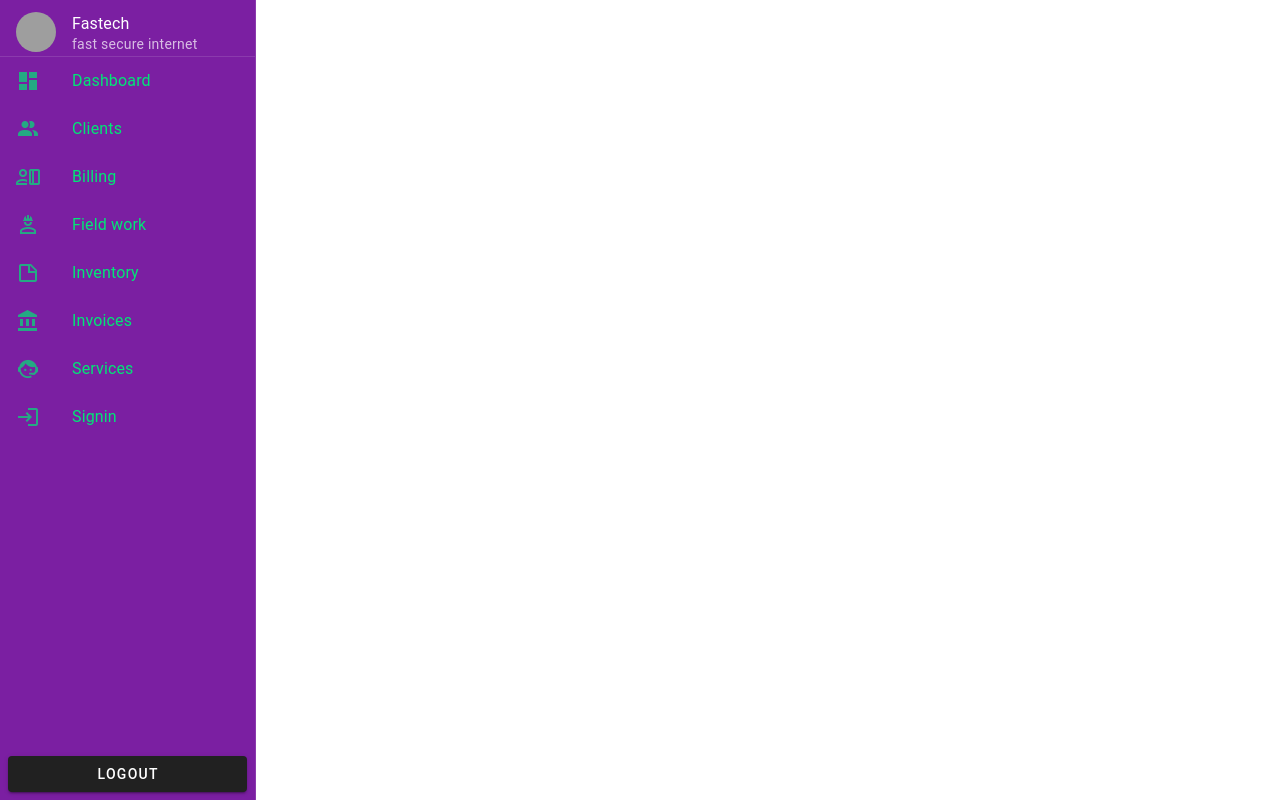
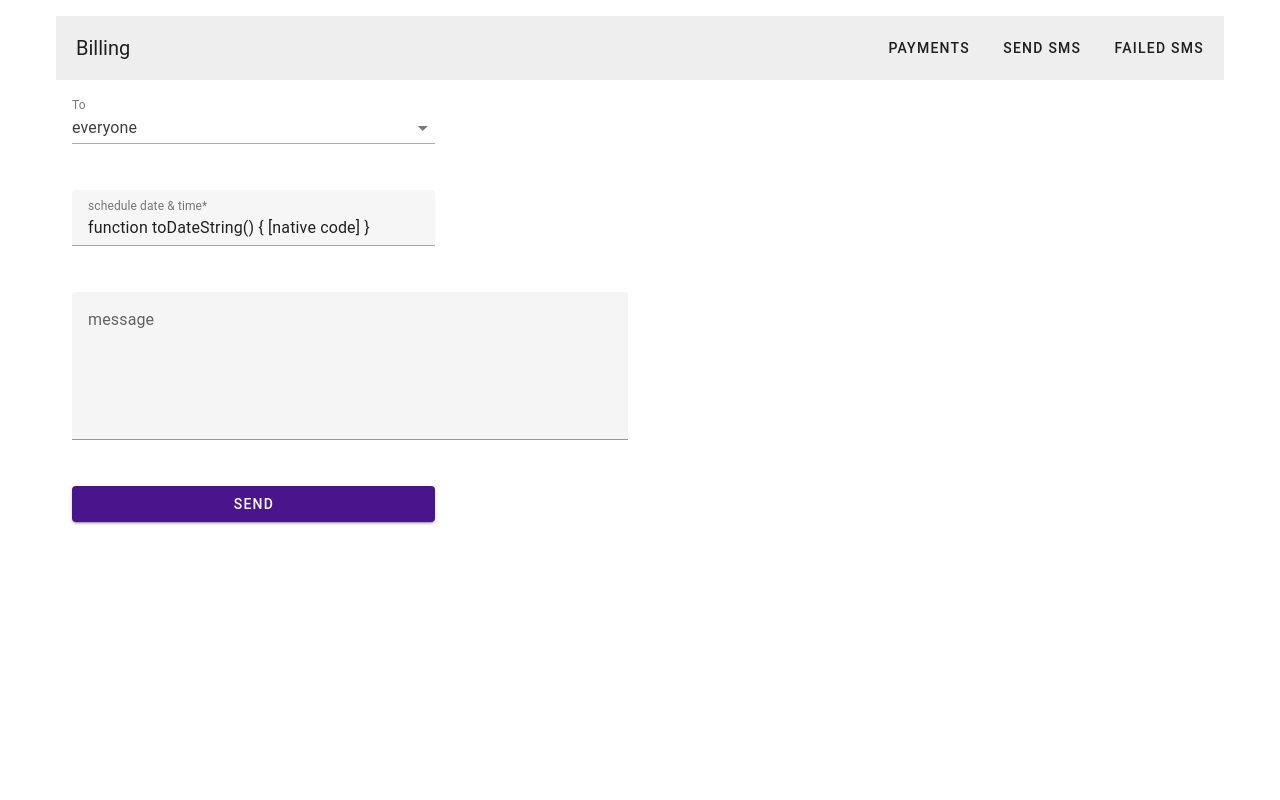
Before and after one commit to chrisgathuthi/crm, a Vue app in the folder frontend/: page /billing-form in a window 1280 px wide. Built offline with nearby package versions, Linux system fonts and the light colour scheme; grey boxes are pictures that could not be loaded.

Commit message:
refactor: change page path

```diff
--- a/frontend/src/App.vue
+++ b/frontend/src/App.vue
@@ -1,56 +1,14 @@
 <script setup>
-import { RouterLink, RouterView } from 'vue-router'
+import { RouterView} from 'vue-router'
 import Toast from '@/components/Toast.vue'
-import { useUserStore } from '@/stores/user';
-import axios from 'axios';
-import { onBeforeMount } from 'vue';
-const userStore = useUserStore()
-
-onBeforeMount(() => {
-  const token = userStore.user.access
-
-  if(token){
-    axios.defaults.headers.common['Authorization'] = "Bearer "+token
-  }else{
-    axios.defaults.headers.common['Authorization'] = ""
-  }
-})
 </script>
 
 <template>
   <VApp style="width: 100%; height: 100vh;" >
-    <v-layout>
-      <v-navigation-drawer class="bg-purple-darken-2" theme="dark" permanent>
-        <v-list color="transparent">
-          <v-list-item prepend-avatar="https://randomuser.me/api/portraits/women/85.jpg" title="Fastech"
-            subtitle="fast secure internet">
-          </v-list-item>
-
-          <v-divider></v-divider>
-
-          <RouterLink active-class="active" :to="{name: 'dashboard'}"><v-list-item prepend-icon="mdi-view-dashboard" title="Dashboard"></v-list-item></RouterLink>
-          <RouterLink active-class="active" :to="{name: 'clients'}"><v-list-item prepend-icon="mdi-account-multiple" title="Clients"></v-list-item></RouterLink>
-          <RouterLink active-class="active" :to="{name: 'billing'}"><v-list-item prepend-icon="mdi-account-credit-card-outline" title="Billing"></v-list-item></RouterLink>
-          <RouterLink active-class="active" :to="{name: 'field-work'}"><v-list-item prepend-icon="mdi-account-hard-hat-outline" title="Field work"></v-list-item></RouterLink>
-          <RouterLink active-class="active" :to="{name: 'inventory'}"><v-list-item prepend-icon="mdi-note-outline" title="Inventory"></v-list-item></RouterLink>
-          <RouterLink active-class="active" :to="{name: 'invoice'}"><v-list-item prepend-icon="mdi mdi-bank" title="Invoices"></v-list-item></RouterLink>
-          <RouterLink active-class="active" :to="{name: 'services'}"><v-list-item prepend-icon="mdi-face-agent" title="Services"></v-list-item></RouterLink>
-          <RouterLink active-class="active" :to="{name: 'signin'}"><v-list-item prepend-icon="mdi-login" title="Signin"></v-list-item></RouterLink>
-
-        </v-list>
-
-        <template v-slot:append>
-          <div class="pa-2">
-            <v-btn block> Logout </v-btn>
-          </div>
-        </template>
-
-      </v-navigation-drawer>
-      <v-main>
-        <RouterView />
-        <Toast/>
-      </v-main>
-    </v-layout>
+    <v-container>
+      <RouterView/>
+      <Toast/>
+    </v-container>
   </VApp>
 </template>
 
@@ -66,7 +24,5 @@ a:hover{
 .active{
   color: #ffffff;
 }
-.v-main{
-  overflow: scroll;
-}
+
 </style>
--- /dev/null
+++ b/frontend/src/components/MonthlyBillingForm.vue
@@ -0,0 +1,55 @@
+<script setup>
+import axios from 'axios';
+import { useForm, useField } from 'vee-validate';
+import * as yup from 'yup';
+
+const { errors, handleSubmit } = useForm({
+    initialValues: {
+        to: 'everyone',
+        date: new Date().toDateString
+
+    },
+    validationSchema: yup.object({
+        to: yup.string().required(),
+        message: yup.string().required(),
+        date: yup.date().min("12/012/2023").required("schedule sms")
+    })
+})
+const to = useField('to')
+const message = useField('message')
+const date = useField('date')
+
+</script>
+<template>
+    <v-container>
+        <v-form>
+            <v-row cols="4">
+                <v-col cols="4">
+                    <v-select label="To" :items="['everyone',]" variant="underlined" v-model="to.value.value"
+                        :error-messages="errors.to"></v-select>
+                </v-col>
+            </v-row>
+            <v-row>
+                <v-col cols="4">
+                    <v-text-field label="schedule date & time*" :error-messages="errors.date" v-model="date.value.value" type="datetime-local  "
+                        required></v-text-field>
+                </v-col>
+            </v-row>
+            <v-row>
+                <v-col cols="6">
+                    <v-textarea class="bg-white" counter clearable :error-messages="errors.message" label="message"
+                        v-model="message.value.value"></v-textarea>
+
+                </v-col>
+            </v-row>
+            <v-row>
+                <v-col cols="4">
+                    <v-btn type=submit block class="bg-purple-darken-4">
+                        send
+                    </v-btn>
+
+                </v-col>
+            </v-row>
+        </v-form>
+    </v-container>
+</template>
--- /dev/null
+++ b/frontend/src/components/Navigation.vue
@@ -0,0 +1,38 @@
+
+<script setup>
+import { RouterLink } from 'vue-router'
+</script>
+<template>
+    <v-navigation-drawer class="bg-purple-darken-2" theme="dark" permanent>
+        <v-list color="transparent">
+            <v-list-item prepend-avatar="https://randomuser.me/api/portraits/women/85.jpg" title="Fastech"
+                subtitle="fast secure internet">
+            </v-list-item>
+
+            <v-divider></v-divider>
+
+            <RouterLink active-class="active" :to="{ name: 'clients' }"><v-list-item prepend-icon="mdi-account-multiple"
+                    title="Clients"></v-list-item></RouterLink>
+            <RouterLink active-class="active" :to="{ name: 'billing' }"><v-list-item
+                    prepend-icon="mdi-account-credit-card-outline" title="Billing"></v-list-item></RouterLink>
+            <RouterLink active-class="active" :to="{ name: 'field-work' }"><v-list-item
+                    prepend-icon="mdi-account-hard-hat-outline" title="Field work"></v-list-item></RouterLink>
+            <RouterLink active-class="active" :to="{ name: 'inventory' }"><v-list-item prepend-icon="mdi-note-outline"
+                    title="Inventory"></v-list-item></RouterLink>
+            <RouterLink active-class="active" :to="{ name: 'invoice' }"><v-list-item prepend-icon="mdi mdi-bank"
+                    title="Invoices"></v-list-item></RouterLink>
+            <RouterLink active-class="active" :to="{ name: 'services' }"><v-list-item prepend-icon="mdi-face-agent"
+                    title="Services"></v-list-item></RouterLink>
+            <RouterLink active-class="active" :to="{ name: 'signin' }"><v-list-item prepend-icon="mdi-login"
+                    title="Signin"></v-list-item></RouterLink>
+
+        </v-list>
+
+        <template v-slot:append>
+            <div class="pa-2">
+                <v-btn block> Logout </v-btn>
+            </div>
+        </template>
+
+    </v-navigation-drawer>
+</template>
--- /dev/null
+++ b/frontend/src/components/Timeline.vue
@@ -0,0 +1,42 @@
+<template>
+    <v-timeline align="start" class="bg-white">
+        <v-timeline-item dot-color="primary">
+            <template v-slot:opposite>
+                Opposite content
+            </template>
+            <div>
+                <div class="text-h6">Content title</div>
+                <p>
+                    Lorem ipsum dolor sit amet, consectetur adipiscing elit, sed do eiusmod tempor incididunt ut labore et
+                    dolore magna aliqua.
+                </p>
+            </div>
+        </v-timeline-item>
+
+        <v-timeline-item>
+            <template v-slot:opposite>
+                Opposite content
+            </template>
+            <div>
+                <div class="text-h6">Content title</div>
+                <p>
+                    Lorem ipsum dolor sit amet, consectetur adipiscing elit, sed do eiusmod tempor incididunt ut labore et
+                    dolore magna aliqua.
+                </p>
+            </div>
+        </v-timeline-item>
+
+        <v-timeline-item dot-color="pink">
+            <template v-slot:opposite>
+                Opposite content
+            </template>
+            <div>
+                <div class="text-h6">Content title</div>
+                <p>
+                    Lorem ipsum dolor sit amet, consectetur adipiscing elit, sed do eiusmod tempor incididunt ut labore et
+                    dolore magna aliqua.
+                </p>
+            </div>
+        </v-timeline-item>
+    </v-timeline>
+</template>
--- a/frontend/src/router/index.js
+++ b/frontend/src/router/index.js
@@ -1,7 +1,6 @@
 import { createRouter, createWebHistory } from 'vue-router'
 import HomeView from '../views/HomeView.vue'
 import BillingView from '../views/BillingView.vue'
-import DashboardView from '../views/DashboardView.vue'
 import FieldView from '../views/FieldView.vue'
 import InventoryView from '../views/InventoryView.vue'
 import InvoiceView from '../views/InvoiceView.vue'
@@ -9,21 +8,29 @@ import ServicesView from '../views/ServicesView.vue'
 import SignInView from '../views/SignInView.vue'
 import ClientsView from '../views/ClientsView.vue'
 import ClientDetail from '../components/ClientDetail.vue'
+import MonthlyBillingForm from '../components/MonthlyBillingForm.vue'
 import RegistrationView from '../views/RegistrationView.vue'
+import SignupView from '../views/SignupView.vue'
+import PartnerSetup from '../views/PartnerSetupView.vue'
 
 
 const router = createRouter({
   history: createWebHistory(import.meta.env.BASE_URL),
   routes: [
     {
-      path: '/',
-      name: 'home',
-      component: HomeView
+      path: '/account',
+      name: 'partner-setup',
+      component: PartnerSetup
+    },
+    {
+      path: '/login',
+      name: 'login',
+      component: SignInView
     },
     {
       path: '/dashboard',
       name: 'dashboard',
-      component: DashboardView
+      component: HomeView
     },
     {
       path: '/billing',
@@ -31,7 +38,14 @@ const router = createRouter({
       // route level code-splitting
       // this generates a separate chunk (About.[hash].js) for this route
       // which is lazy-loaded when the route is visited.
-      component: () => import('../views/BillingView.vue')
+      component: () => import('../views/BillingView.vue'),
+      children: [
+        {
+          path: '/billing-form',
+          name: 'fees',
+          component: MonthlyBillingForm
+        }
+      ]
     },
     {
       path: '/field-work',
@@ -72,6 +86,11 @@ const router = createRouter({
       path: '/registration',
       name: 'registration',
       component: RegistrationView
+    },
+    {
+      path: '/',
+      name: 'signup',
+      component: SignupView
     }
 
   ]
--- a/frontend/src/stores/fieldwork.js
+++ b/frontend/src/stores/fieldwork.js
@@ -5,9 +5,23 @@ export const useFieldWorkStore = defineStore("fieldwork", {
   state: () => ({
     fieldworks: [],
   }),
+  getters: {
+    completed() {
+      return this.fieldworks = this.fieldworks.filter(
+        (fieldwork) => (fieldwork.isclosed = true)
+      );
+    },
+    open() {
+      return this.fieldworks = this.fieldworks.filter(
+        (fieldwork) => (fieldwork.isclosed = false)
+      );
+    },
+  },
+
   actions: {
     async getFieldWorkList() {
-      await axios.get("/accounts/fieldwork/")
+      await axios
+        .get("/accounts/fieldwork/")
         .then((resp) => {
           this.fieldworks = resp.data;
           console.log(this.fieldworks);
--- a/frontend/src/views/BillingView.vue
+++ b/frontend/src/views/BillingView.vue
@@ -1,3 +1,16 @@
+<script setup>
+import {useRouter, RouterView} from 'vue-router'
+const router = useRouter()
+
+</script>
 <template>
+    <v-toolbar>
+        <v-toolbar-title>Billing</v-toolbar-title>
+        <v-spacer></v-spacer>
+        <v-btn @click="router.push({name: 'fees'})">Payments</v-btn>
+        <v-btn @click="router.push({name: 'fees'})">Send sms</v-btn>
+        <v-btn to="">Failed sms</v-btn>
+    </v-toolbar>
+    <RouterView/>
 
 </template>
--- a/frontend/src/views/DashboardView.vue
+++ /dev/null
@@ -1,3 +0,0 @@
-<template>
-
-</template>
--- a/frontend/src/views/HomeView.vue
+++ b/frontend/src/views/HomeView.vue
@@ -1,9 +1,22 @@
 <script setup>
-import TheWelcome from '../components/TheWelcome.vue'
+import Navigation from '@/components/Navigation.vue';
+import {  RouterView } from 'vue-router'
 </script>
 
 <template>
-  <main>
-    <TheWelcome />
-  </main>
+    <v-layout>
+     <Navigation/>
+      <v-main>
+        <RouterView />
+      </v-main>
+    </v-layout>
 </template>
+<style >
+.v-layout{
+  background: red;
+  min-height: 100vh;
+}
+.v-main{
+  overflow: scroll;
+}
+</style>
```
Also changed, not shown: frontend/src/views/FieldView.vue (+18 -14 lines).
